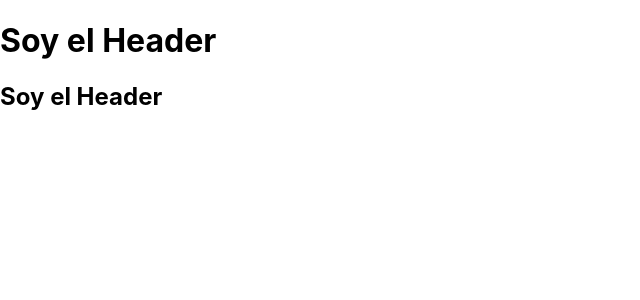
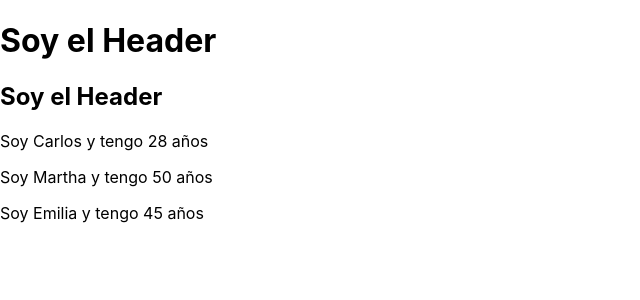
Before and after one commit to jbfretel/Estudios-React, a React (Create React App) app in the folder 03-components/: page / in a window 1280 px wide. Shown: the top 300 px of the page, without its empty margins (0-640 px from the left). Built offline with nearby package versions, Linux system fonts and the light colour scheme; the HTML template or start-up script is replaced by a standard one.

Commit message:
reutilización de componentes y sus props

```diff
--- a/03-components/src/App.js
+++ b/03-components/src/App.js
@@ -2,10 +2,16 @@ import './App.css';
 
 // Components
 import Header from './components/Header';
+import Person from './components/Person';
 
 function App() {
   return (
-    <Header/>
+    <>
+      <Header/>
+      <Person name="Carlos" age={28}/>
+      <Person name="Martha" age={50}/>
+      <Person name="Emilia" age={45}/>
+    </>
 
   );
 }
--- /dev/null
+++ b/03-components/src/components/Person.jsx
@@ -0,0 +1,12 @@
+import React from 'react';
+
+const Person = (props) => {
+  console.log(props);
+  return (
+
+    <p>Soy {props.name} y tengo {props.age} años</p>
+  )
+
+}
+
+export default Person
```
